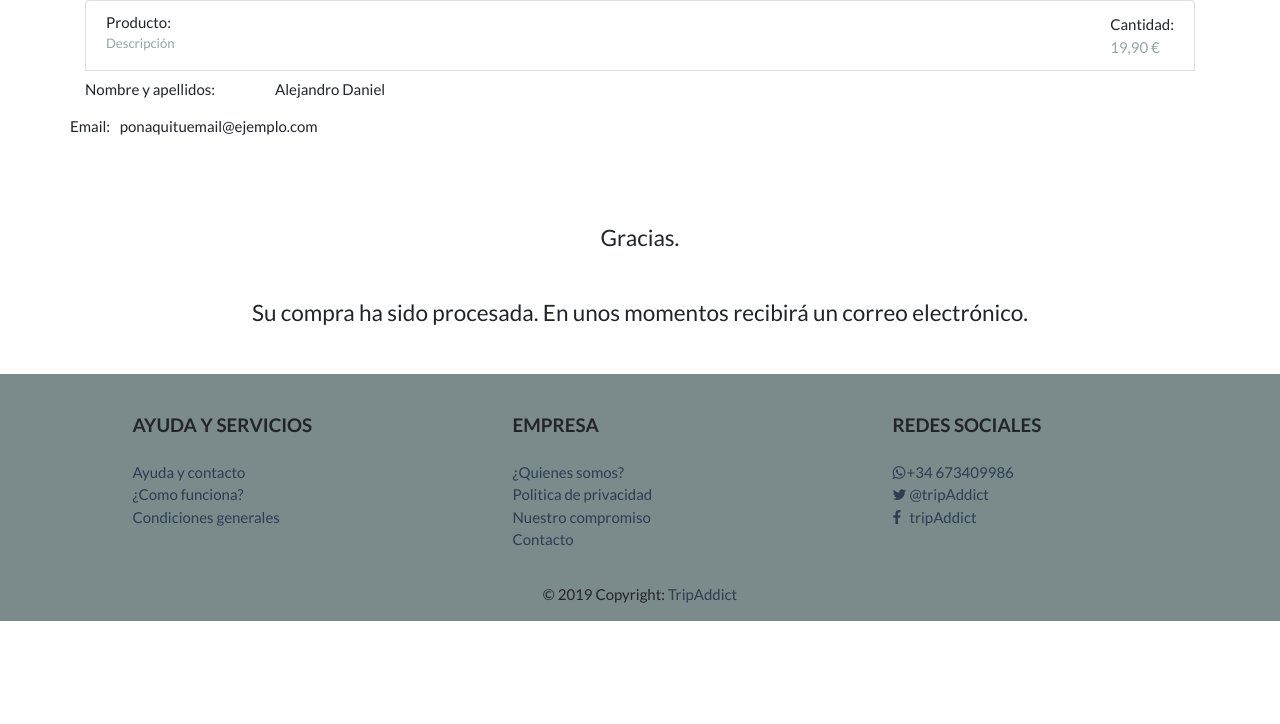
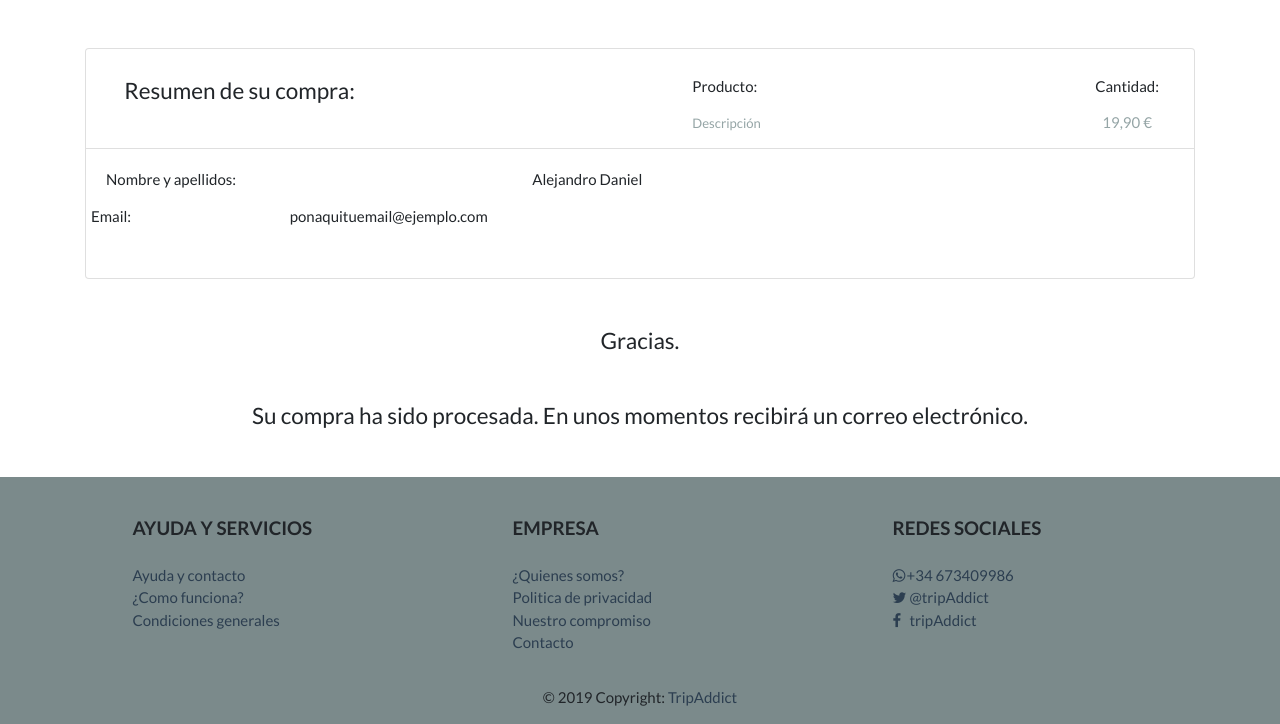
Before and after one commit to DanielGilBenedi/tripAddict, a Symfony app: template templates/fin_compra/index.html.twig in a window 1280 px wide. Shown: the part 80-804 px from the top of the page. Before the commit the page ends 701 px from the top, so only its background shows below. Run offline with Twig, Linux system fonts and the light colour scheme; the template is opened without the code that fills it, so the values that code supplies are empty; some libraries are stand-ins or nearby versions.

Commit message:
finCompra

```diff
--- a/templates/fin_compra/index.html.twig
+++ b/templates/fin_compra/index.html.twig
@@ -12,42 +12,52 @@
 
     <div  class="container">
 
-        <div>
-            <ul class="list-group mb-2">
-                <li class="list-group-item d-flex justify-content-between lh-condensed">
+        <ul class="list-group mt-5 mb-5">
+
+
+            <div class="list-group-item d-flex justify-content-between lh-condensed">
+                <div class="col-md-3 mt-3 mb-3">
+                    <h4 class="mb-3 text-center"> Resumen de su compra: </h4>
+                </div>
+
                         <!-- [Contenedor de descripción del producto] -->
                 <div>
-                        <h6 class="my-0"> Producto: </h6>
-                        <small class="text-muted"> Descripción </small>
+                    <h6 class="col-md-2 mt-3 mb-3 text-center"> Producto: </h6>
+                    <small class="col-md-2 text-muted text-center"> Descripción </small>
                 </div>
 
                         <!-- [Contenedor de cantidad y precio] -->
                 <div class="product-cart">
                             <!-- [Cantidad] -->
-                        <div class="product-quantity">
-                            <div> Cantidad: </div>
+                    <div>
+                        <h6 class="col-md-2 mt-3 mb-3 text-center"> Cantidad: </h6>
                         <input name="cantidad" value="1" class="input-text qty" type="hidden">
                     </div>
                             <!-- [Precio total] -->
-                        <div class="text-muted" value="1"> 19,90 € </div>
+                    <div class="text-muted text-center" value="1"> 19,90 € </div>
                 </div>
-                </li>
+            </div>
 
+
+
+            <div class="list-group-item d-flex justify-content-between lh-condensed">
+                <div>
                     <div class="form-group row">
-                    <label for="staticEmail" class="col-sm-2 col-form-label"> Nombre y apellidos: </label>
-                    <div class="col-sm-10">
+                        <label for="staticEmail" class="col-sm-9 col-form-label"> Nombre y apellidos: </label>
+                        <div class="col-sm-3">
                         <p type="text" readonly class="form-control-plaintext" id="staticName"> Alejandro Daniel </p>
                     </div>
 
                     <div class="form-group row">
-                <label for="staticEmail" class="col-sm-2 col-form-label"> Email: </label>
-                <div class="col-sm-10">
+                        <label for="staticEmail" class="col-sm-8 col-form-label"> Email: </label>
+                        <div class="col-sm-4">
                         <p type="text" readonly class="form-control-plaintext" id="staticName"> ponaquituemail@ejemplo.com </p>
+                    </div>
                 </div>
             </div>
         </ul>
     </div>
-    </div>
+
 
     <div>
         <div class="col-md-12 mb-5 mt-5">
```
Lines whose indentation alone changed are shown as unchanged.
